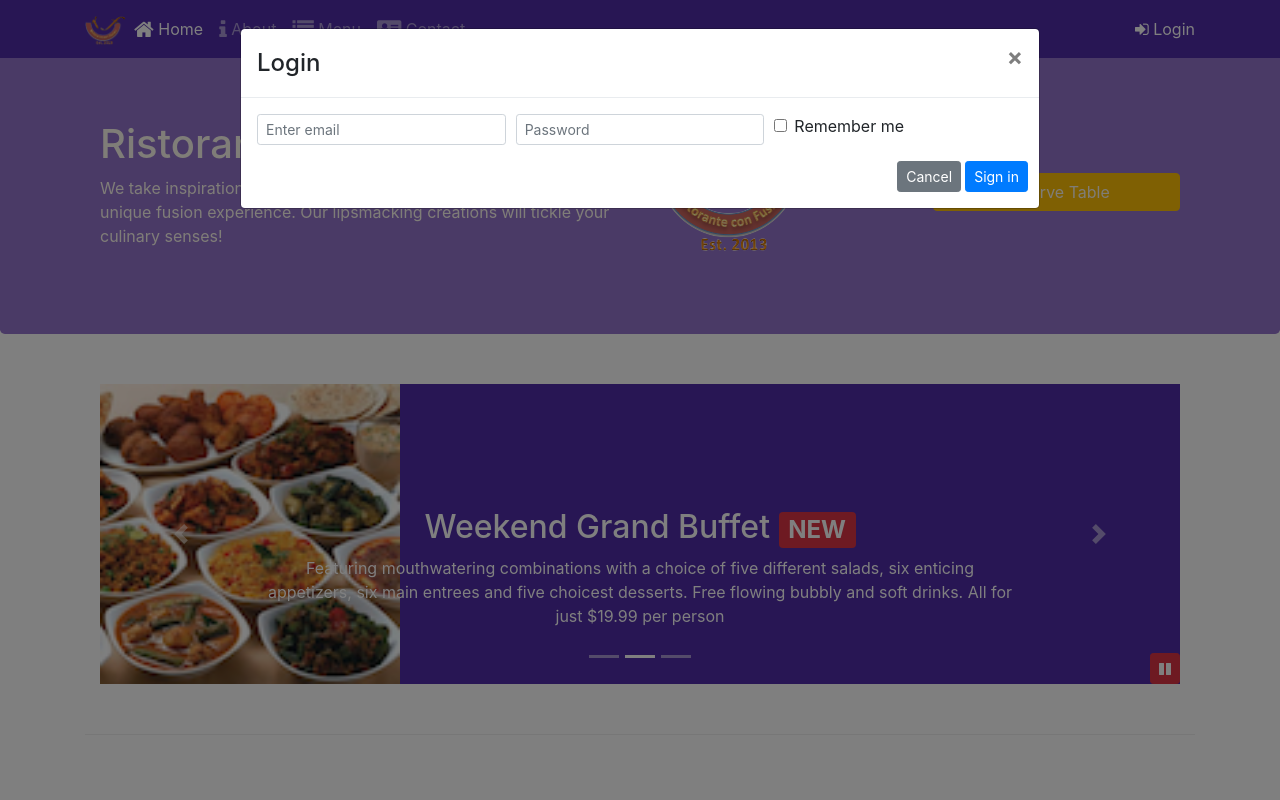
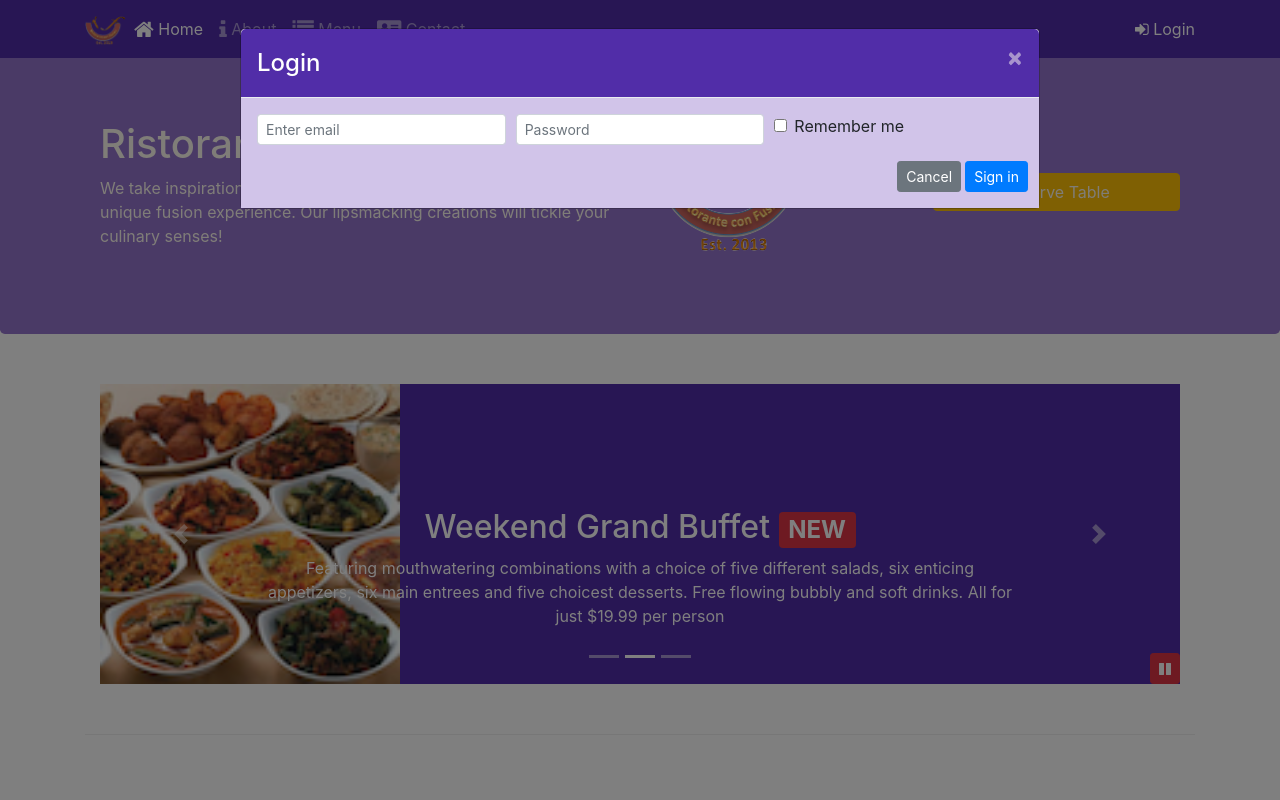
Before and after one commit to im-rh-ansari/bootstrap, a website: page index.html in a window 1280 px wide. Both pictures are taken after a click on the button "Login". Shown: the top 800 px of the page. Drawn offline with nearby package versions, Linux system fonts and the light colour scheme.

Commit message:
Assignment 4

```diff
--- a/css/styles.scss
+++ b/css/styles.scss
@@ -74,3 +74,16 @@ body {
     position: absolute;
     bottom: 0px;
 }
+
+.modal-header {
+    background-color: $background-dark;
+    color: white;
+
+    .close {
+        color: floralwhite;
+    }
+}
+
+.modal-body {
+    background-color: $background-pale;
+}
--- a/index.html
+++ b/index.html
@@ -30,7 +30,7 @@
                     <li class="nav-item"><a class="nav-link" href="/contactus.html"><span class="fa fa-address-card fa-lg"></span> Contact</a></li>
                 </ul>
                 <span class="navbar-text">
-                    <a data-toggle="modal" data-target="#loginModal">
+                    <a role="button" id="loginButton">
                         <span class="fa fa-sign-in"></span> Login
                     </a>
                 </span>
@@ -145,7 +145,7 @@
                 </div>
                 <div class="col-12 col-sm-3 align-self-center">
                     <div class="btn-group btn-block">
-                        <a class="btn btn-warning btn-block" data-toggle="modal" data-target="#reserveModal">Reserve Table</a>
+                        <a class="btn btn-warning btn-block" id="reserveButton">Reserve Table</a>
                     </div>
                 </div>
             </div>
@@ -316,6 +316,12 @@
                     $('#carouselButton').children('span').addClass('fa-pause');
                 }
             });
+            $('#loginButton').click(function() {
+                $('#loginModal').modal();
+            });
+            $('#reserveButton').click(function() {
+                $('#reserveModal').modal();
+            });
         });
     </script>
 </body>
```
Also changed, not shown: css/styles.css.
